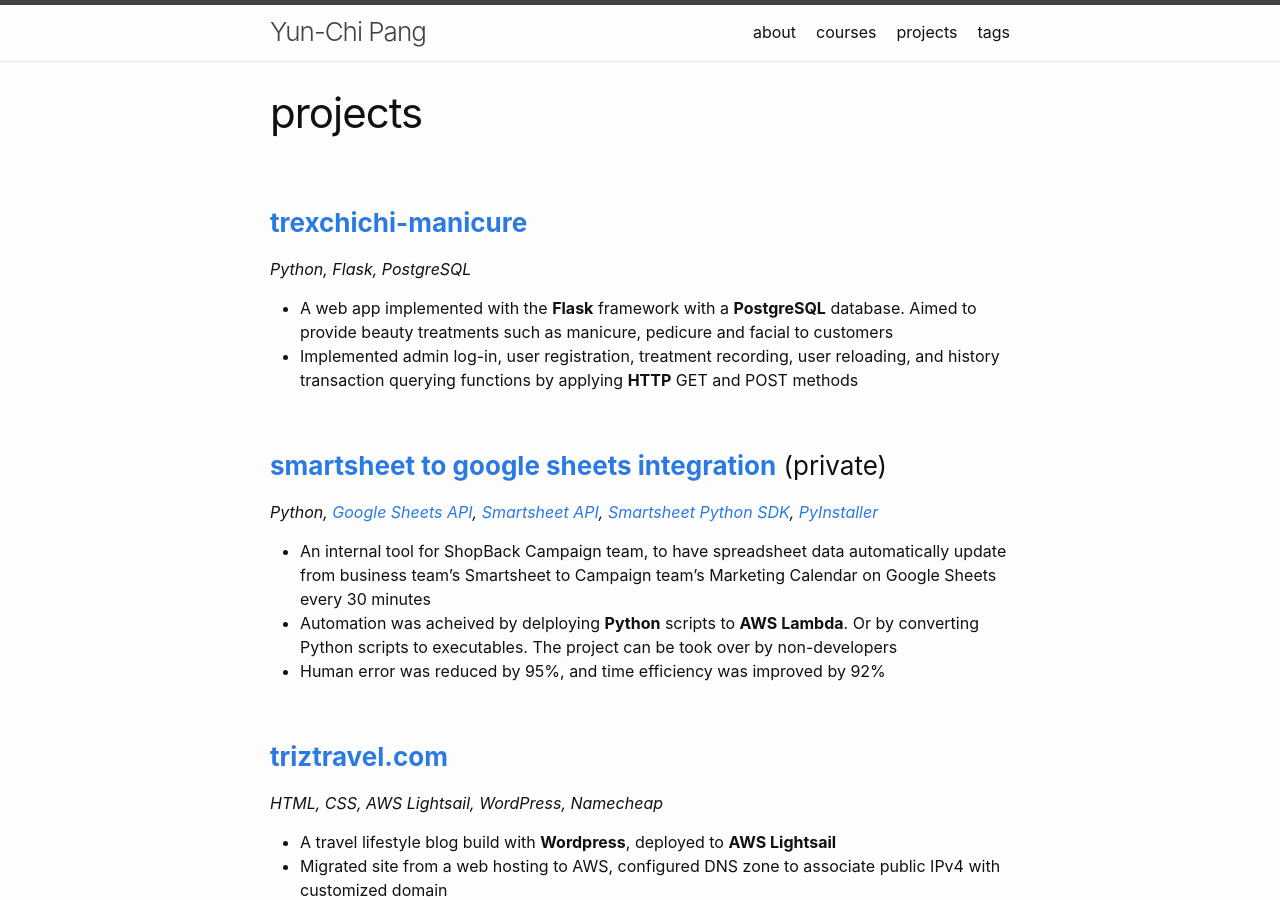
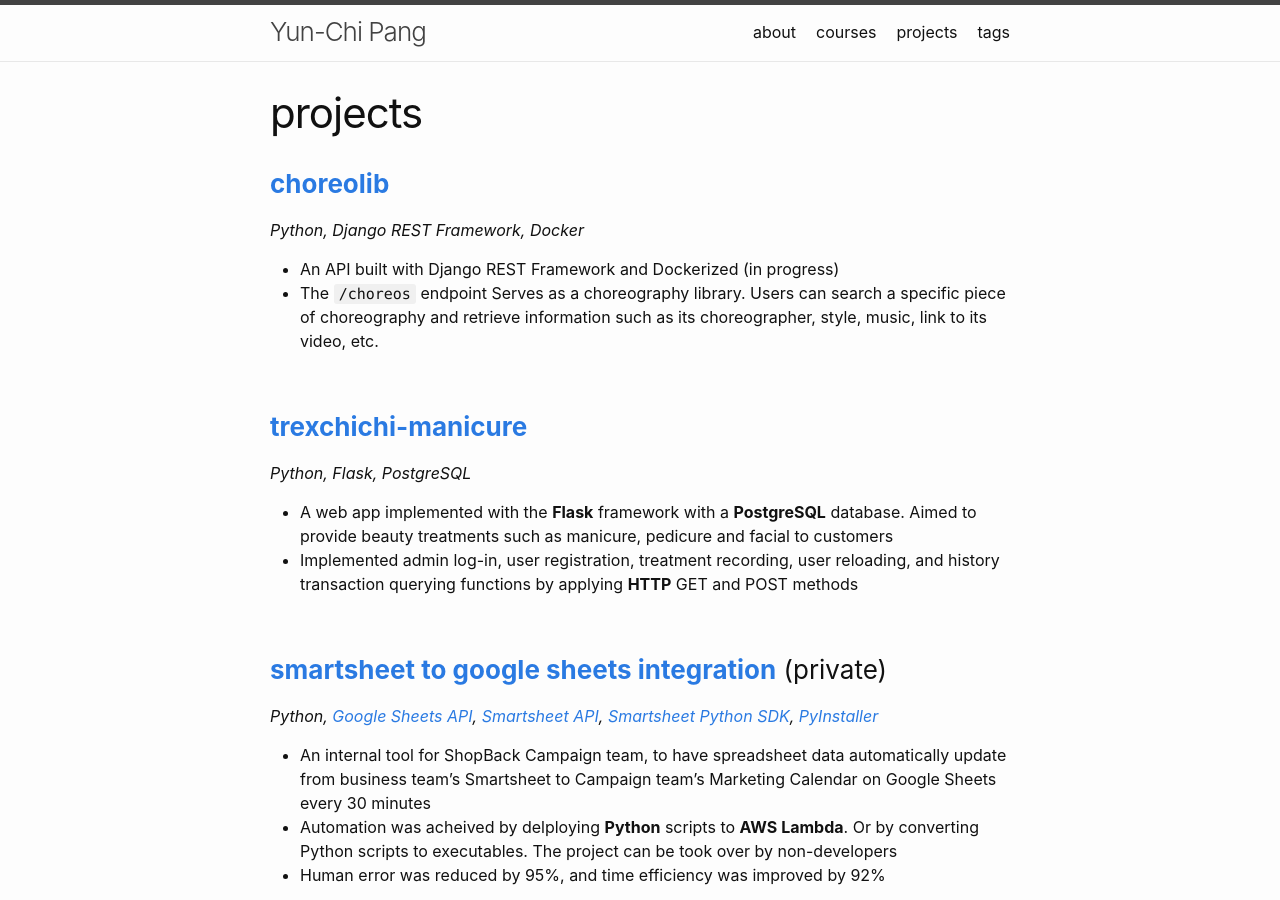
Before and after one commit to yunchipang/yunchipang.github.io, a Jekyll site: the page built from projects.md, in a window 1280 px wide and 900 px high. Built offline with Jekyll 4.4.1, drawn with Linux system fonts in a browser that asks for light colours.

Commit message:
update projects page. add choreolib as the newest ongoing project

```diff
--- a/projects.md
+++ b/projects.md
@@ -3,6 +3,11 @@ layout: page
 title: projects
 permalink: /projects/
 ---
+
+### **[choreolib](https://github.com/yunchipang/djangorf_choreolib)**
+*Python, Django REST Framework, Docker*
+* An API built with Django REST Framework and Dockerized (in progress)
+* The `/choreos` endpoint Serves as a choreography library. Users can search a specific piece of choreography and retrieve information such as its choreographer, style, music, link to its video, etc.
 
 <br/>
 
```
